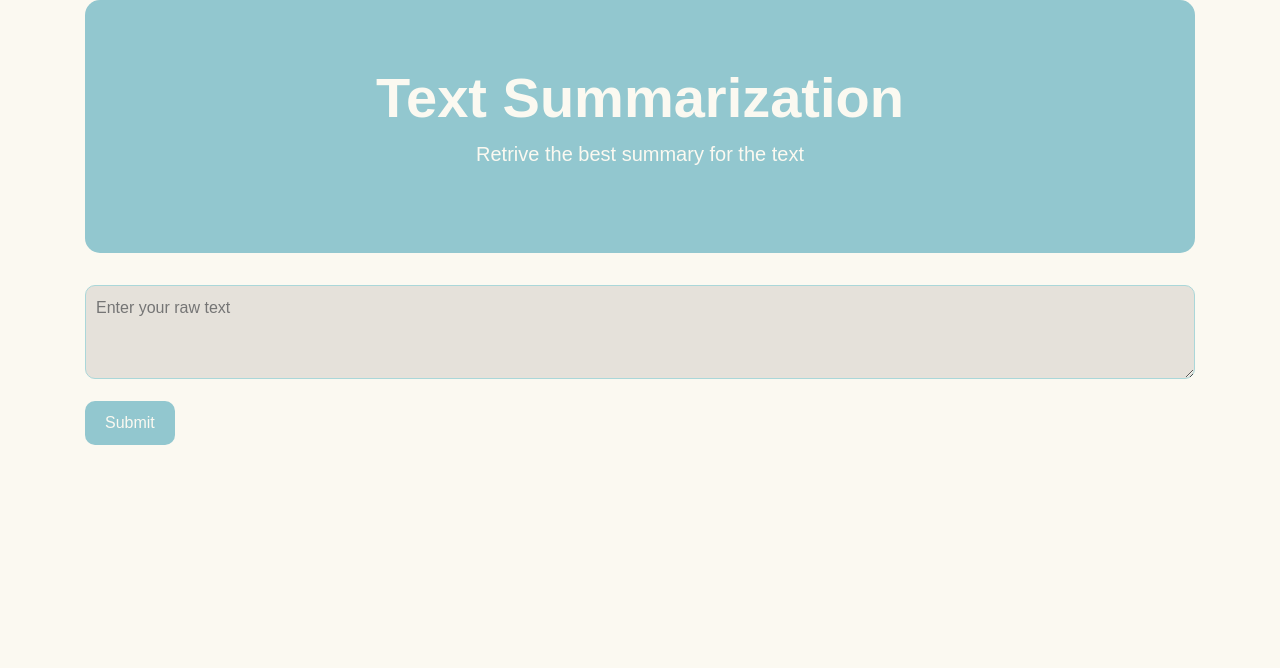
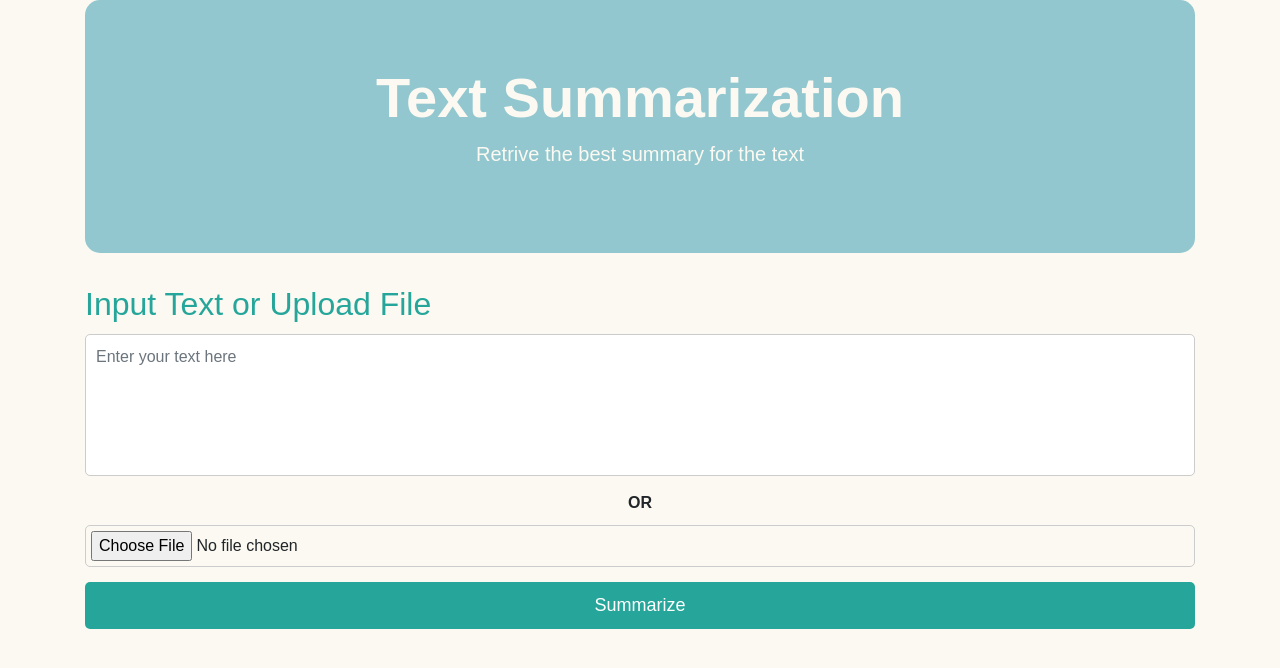
Before and after one commit to Itz-Sidra/Python-Student-Productivity, a Flask app: page / in a window 1280 px wide. Shown: the top 668 px of the page. Run offline with Flask 3, Linux system fonts and the light colour scheme; some libraries are stand-ins or nearby versions.

Commit message:
added document upload feature

```diff
--- a/app.py
+++ b/app.py
@@ -1,7 +1,16 @@
-from flask import Flask, render_template,request
+from flask import Flask, render_template, request
 from text_summarizer import summarizer
+import os
+from werkzeug.utils import secure_filename
+from PyPDF2 import PdfReader
+from docx import Document
 
 app = Flask(__name__)
+UPLOAD_FOLDER = 'uploads'
+app.config['UPLOAD_FOLDER'] = UPLOAD_FOLDER
+
+# Ensure the upload folder exists
+os.makedirs(UPLOAD_FOLDER, exist_ok=True)
 
 @app.route('/')
 def index():
@@ -10,10 +19,46 @@ def index():
 @app.route('/analyze', methods=['GET', 'POST'])
 def analyze():
     if request.method == 'POST':
-        rawtext = request.form['rawtext']
-        summary, original_txt, len_orig_txt, len_summary = summarizer(rawtext)
+        rawtext = request.form.get('rawtext', '')
+        uploaded_file = request.files.get('uploaded_file')
+        extracted_text = ""
 
-    return render_template('summary.html', summary=summary, original_txt= original_txt, len_orig_txt = len_orig_txt, len_summary= len_summary)
+        # Handle uploaded file
+        if uploaded_file:
+            filename = secure_filename(uploaded_file.filename)
+            file_path = os.path.join(app.config['UPLOAD_FOLDER'], filename)
+            uploaded_file.save(file_path)
+
+            # Extract text based on file type
+            if filename.endswith('.pdf'):
+                extracted_text = extract_text_from_pdf(file_path)
+            elif filename.endswith('.docx'):
+                extracted_text = extract_text_from_docx(file_path)
+            elif filename.endswith('.txt'):
+                with open(file_path, 'r', encoding='utf-8') as f:
+                    extracted_text = f.read()
+
+        # Use either uploaded text or raw text from the form
+        input_text = extracted_text if extracted_text else rawtext
+        if not input_text.strip():
+            return "No text provided for summarization!", 400
+
+        # Summarize the text
+        summary, original_txt, len_orig_txt, len_summary = summarizer(input_text)
+        return render_template('summary.html', summary=summary, original_txt=original_txt, len_orig_txt=len_orig_txt, len_summary=len_summary)
+
+    return render_template('index.html')
+
+def extract_text_from_pdf(filepath):
+    reader = PdfReader(filepath)
+    text = ""
+    for page in reader.pages:
+        text += page.extract_text()
+    return text
+
+def extract_text_from_docx(filepath):
+    doc = Document(filepath)
+    return "\n".join([para.text for para in doc.paragraphs])
 
 if __name__ == "__main__":
     app.run(debug=True)
--- a/static/style.css
+++ b/static/style.css
@@ -100,3 +100,83 @@ textarea {
     font-size: 16px;
     background-color: #E5E1DA;
 }
+
+h2 {
+    color: #26A69A;
+    margin-bottom: 10px;
+}
+
+h3, h4 {
+    margin-bottom: 5px;
+    color: #333;
+}
+
+.form-control, .file-input, .btn-submit {
+    width: 100%;
+    margin-bottom: 15px;
+}
+
+.form-control {
+    padding: 10px;
+    border: 1px solid #ccc;
+    border-radius: 5px;
+    font-size: 16px;
+    resize: none;
+}
+
+.file-input {
+    padding: 5px;
+    border: 1px solid #ccc;
+    border-radius: 5px;
+}
+
+.btn-submit {
+    padding: 10px 20px;
+    background-color: #26A69A;
+    color: #fff;
+    border: none;
+    border-radius: 5px;
+    font-size: 18px;
+    cursor: pointer;
+}
+
+.btn-submit:hover {
+    background-color: #1e8a78;
+}
+
+.separator {
+    text-align: center;
+    font-weight: bold;
+    margin: 10px 0;
+}
+
+.output-section {
+    margin-top: 30px;
+}
+
+.summary-card {
+    background-color: #E0F2F1;
+    border: 1px solid #ccc;
+    padding: 15px;
+    border-radius: 10px;
+    margin-bottom: 20px;
+}
+
+.details {
+    display: flex;
+    justify-content: space-between;
+}
+
+.detail-card {
+    flex: 1;
+    margin-right: 10px;
+    background-color: #fff;
+    border: 1px solid #ccc;
+    padding: 10px;
+    border-radius: 10px;
+    text-align: center;
+}
+
+.detail-card:last-child {
+    margin-right: 0;
+}
--- a/templates/index.html
+++ b/templates/index.html
@@ -15,9 +15,15 @@
                 <p class="lead">Retrive the best summary for the text </p>
             </div>
         </div>
-        <form action="/analyze" method="POST">
-            <textarea name = "rawtext" class="from-control", rows="3", placeholder="Enter your raw text"></textarea>
-            <button class="btn btn-primary submitbtn" type="submit">Submit </button>
+
+        <form action="/analyze" method="POST" enctype="multipart/form-data">
+            <div class="input-section">
+                <h2>Input Text or Upload File</h2>
+                <textarea name="rawtext" class="form-control" rows="5" placeholder="Enter your text here"></textarea>
+                <p class="separator">OR</p>
+                <input type="file" name="uploaded_file" accept=".txt,.pdf,.docx" class="file-input">
+                <button class="btn-submit" type="submit">Summarize</button>
+            </div>
         </form>
     </div>
 
```
